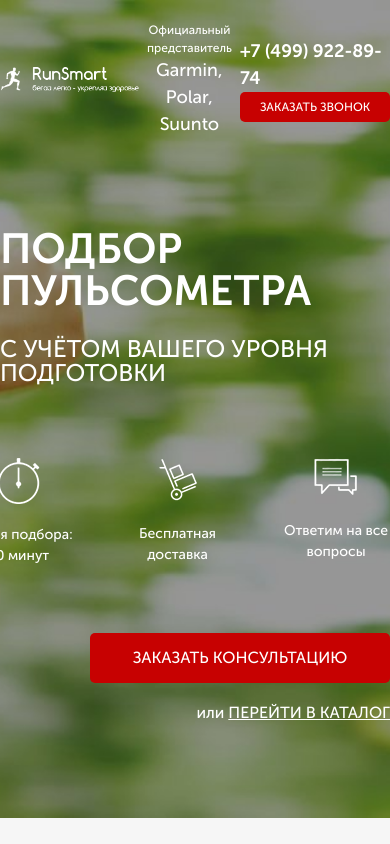
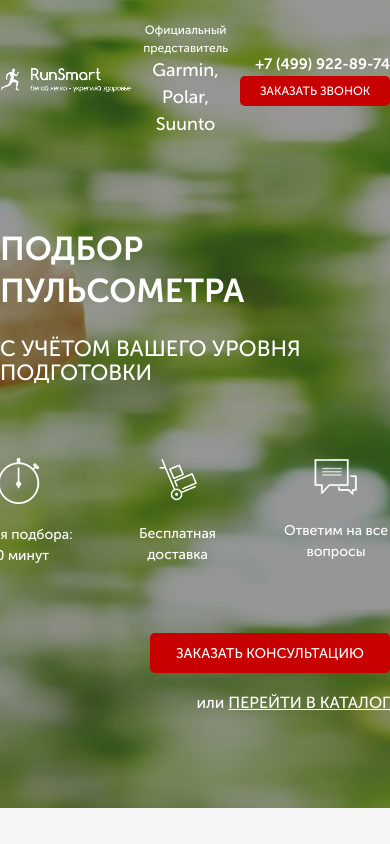
Before and after one commit to dfajl/Pulse_Project, a plain HTML site: page src/index.html in a window 390 px wide. Shown: the top 844 px of the page. Drawn offline with Linux system fonts and the light colour scheme.

Commit message:
add media file

```diff
--- /dev/null
+++ b/src/sass/_media.scss
@@ -0,0 +1,27 @@
+@media (max-width: 1200px) {
+    .header {
+        &__logo {
+            width: 220px;
+        }
+        &__phone {
+            font-size: 15px;
+        }
+    }
+    .promo {
+        &__header {
+            font-size: 33px;
+        }
+        &__subheader {
+            font-size: 22px;
+        }
+        .button {
+            &_main {
+                width: 240px;
+                height: 40px;
+                font-size: 14px;
+            }
+        }
+
+
+    }
+}
--- a/src/sass/style.scss
+++ b/src/sass/style.scss
@@ -17,3 +17,4 @@
 @import 'advantages';
 @import 'variables';
 @import 'buttons';
+@import 'media'
```
Also changed, not shown: src/css/style.min.css, 1 other file.
